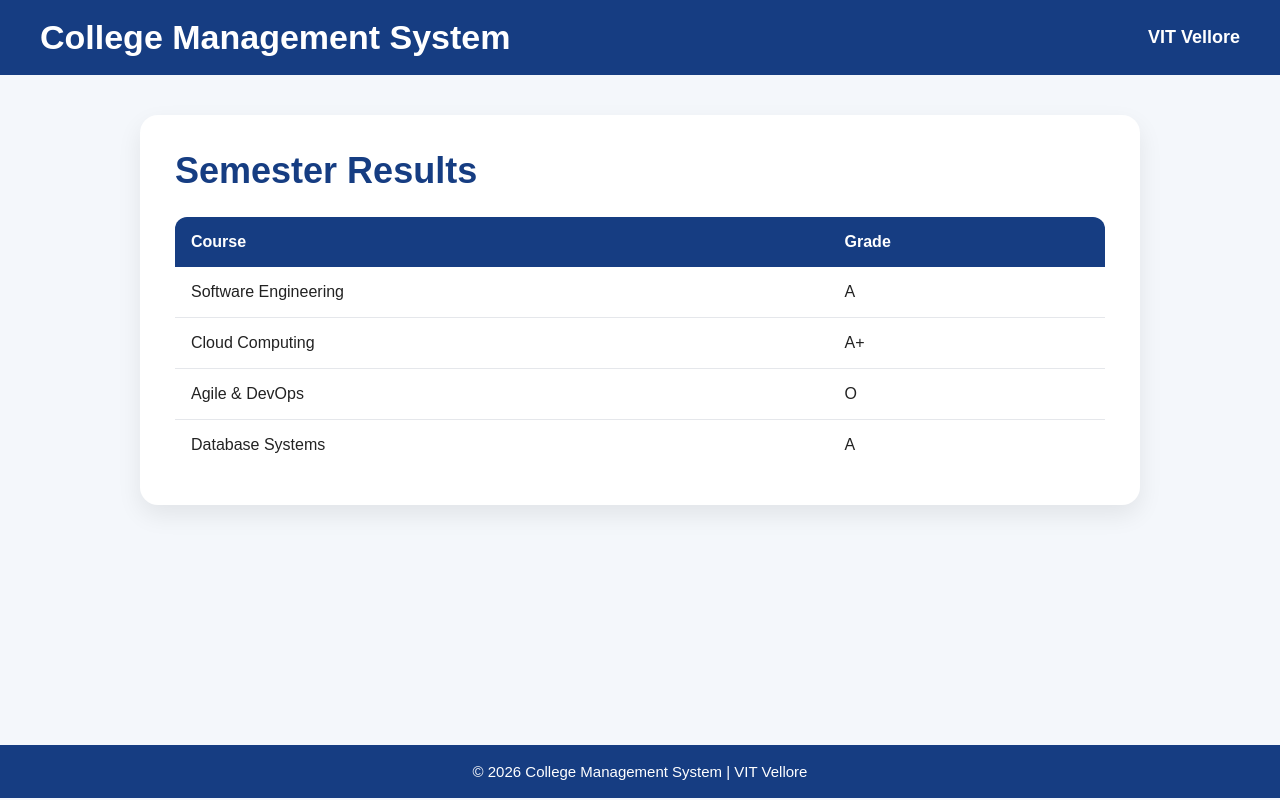
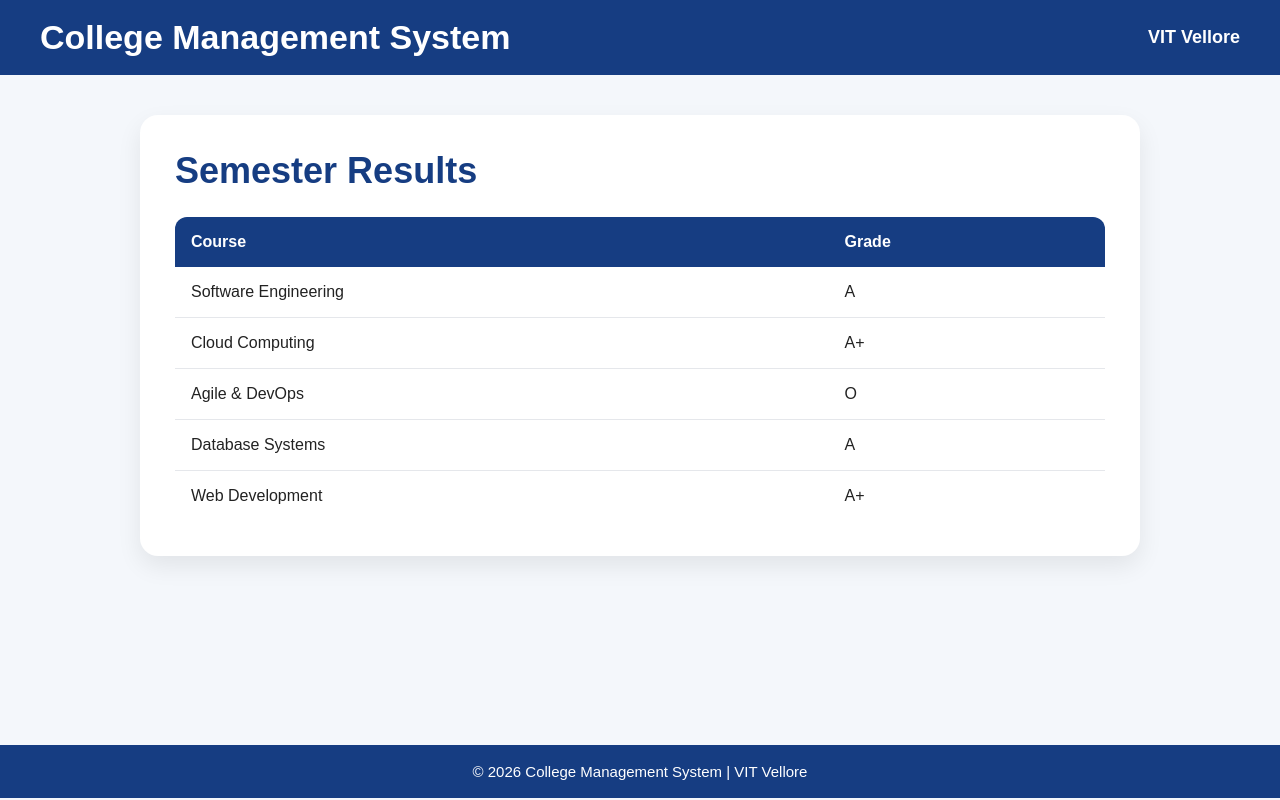
Before and after one commit to MadhuPriya0920/College-Management-System, a React (Vite) app: page /student/results in a window 1280 px wide. Built offline with nearby package versions, Linux system fonts and the light colour scheme.

Commit message:
Updated student module

```diff
--- a/src/pages/student/StudentResults.jsx
+++ b/src/pages/student/StudentResults.jsx
@@ -25,6 +25,7 @@ export default function StudentResults() {
               <tr><td>Cloud Computing</td><td>A+</td></tr>
               <tr><td>Agile & DevOps</td><td>O</td></tr>
               <tr><td>Database Systems</td><td>A</td></tr>
+              <tr><td>Web Development</td><td>A+</td></tr>
             </tbody>
 
           </table>
```
